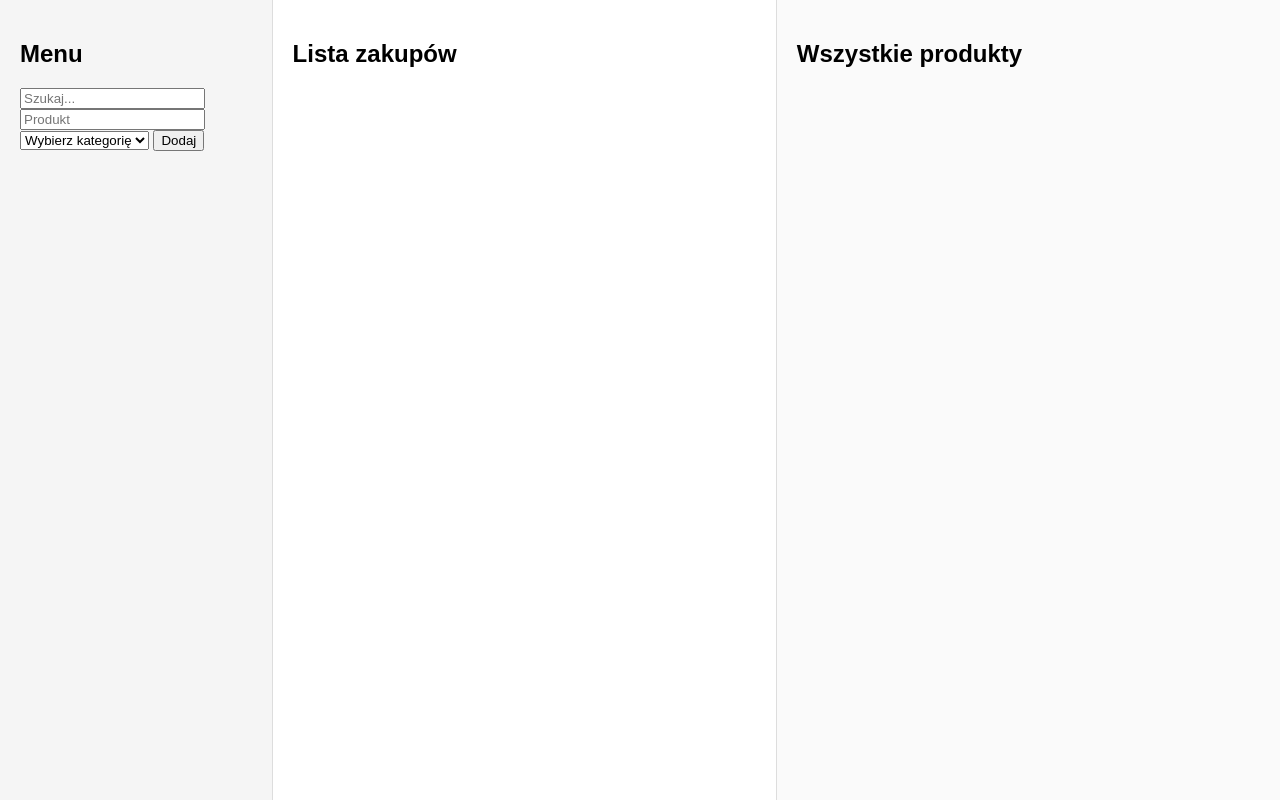
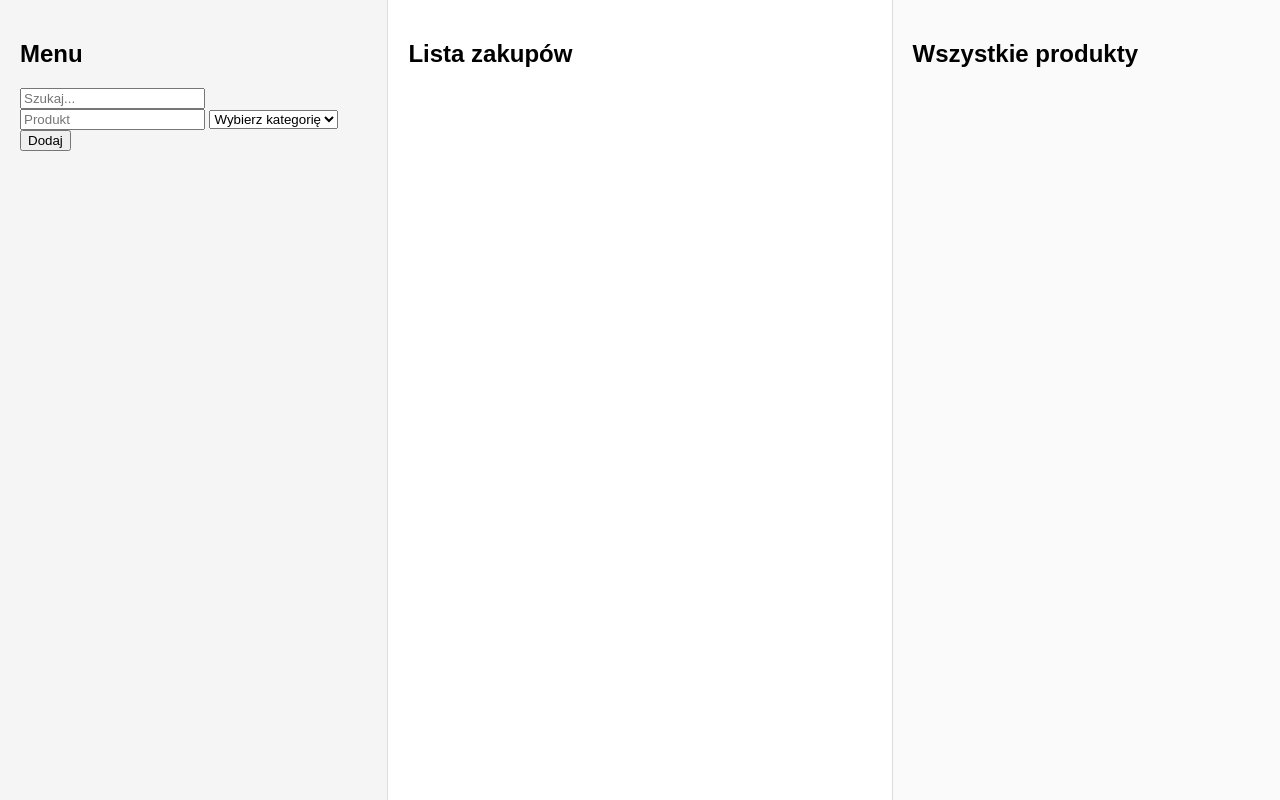
Before and after one commit to Gilgaladea/shopping_list, a plain HTML site: page index.html in a window 1280 px wide. Drawn offline with Linux system fonts and the light colour scheme.

Commit message:
Update style.css

```diff
--- a/style.css
+++ b/style.css
@@ -16,7 +16,7 @@ body {
 }
 
 .sidebar {
-  width: 20%;
+  width: 30%;
   background-color: #f5f5f5;
   border-right: 1px solid #ddd;
 }
@@ -28,7 +28,7 @@ body {
 }
 
 .product-list {
-  width: 40%;
+  width: 30%;
   background-color: #fafafa;
 }
 
```
